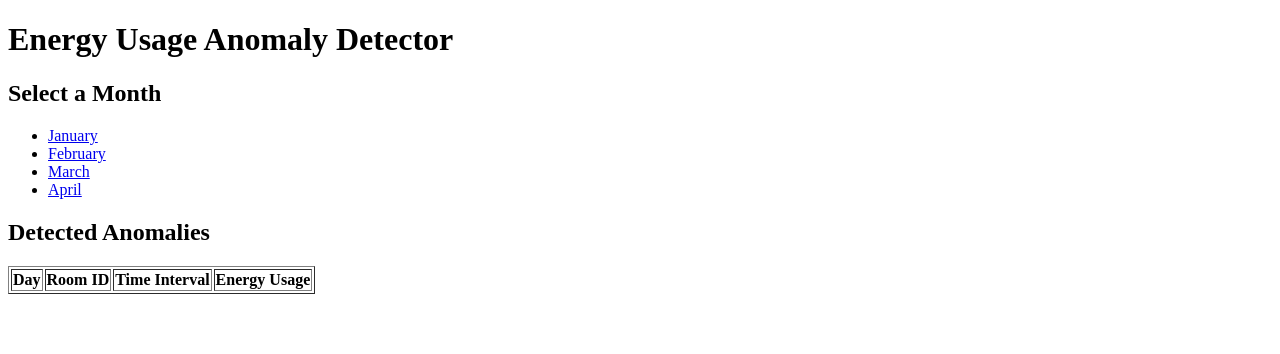
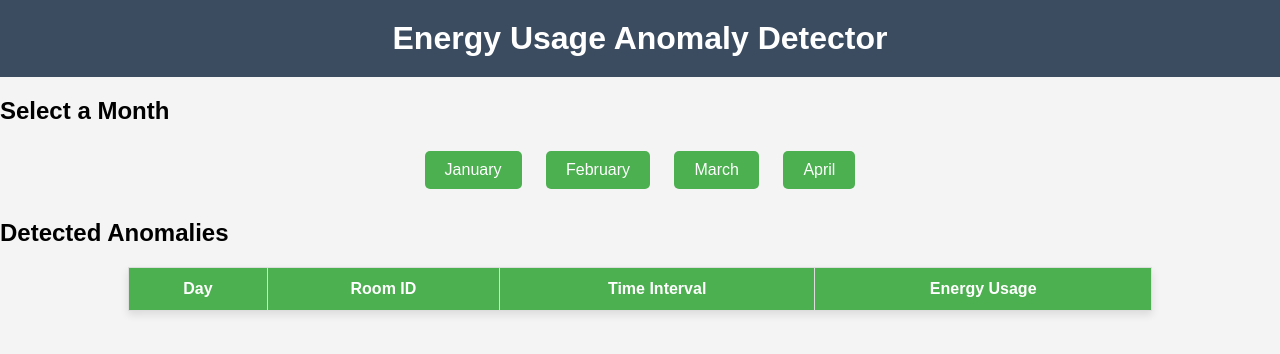
Before and after one commit to Swayam-Swaroop-Sahu/Energy-Spike-Detection, a plain HTML site: page index.html in a window 1280 px wide. Drawn offline with Linux system fonts and the light colour scheme.

Commit message:
Update index.html

```diff
--- a/index.html
+++ b/index.html
@@ -4,16 +4,87 @@
     <meta charset="UTF-8">
     <meta name="viewport" content="width=device-width, initial-scale=1.0">
     <title>Energy Usage Anomaly Detector</title>
+    <style>
+        body {
+            font-family: Arial, sans-serif;
+            margin: 0;
+            padding: 0;
+            background-color: #f4f4f4;
+        }
+        header {
+            background-color: #3b4c61;
+            color: #fff;
+            padding: 20px;
+            text-align: center;
+        }
+        h1, h2 {
+            margin: 0;
+            font-size: 2rem;
+        }
+        h2 {
+            margin-top: 20px;
+            font-size: 1.5rem;
+        }
+        ul {
+            list-style-type: none;
+            padding: 0;
+            text-align: center;
+        }
+        li {
+            display: inline-block;
+            margin: 10px;
+        }
+        button {
+            background-color: #4CAF50;
+            color: white;
+            padding: 10px 20px;
+            border: none;
+            font-size: 1rem;
+            cursor: pointer;
+            border-radius: 5px;
+            transition: background-color 0.3s ease;
+        }
+        button:hover {
+            background-color: #45a049;
+        }
+        table {
+            width: 80%;
+            margin: 20px auto;
+            border-collapse: collapse;
+            background-color: #fff;
+            box-shadow: 0 4px 8px rgba(0, 0, 0, 0.1);
+        }
+        th, td {
+            padding: 12px;
+            text-align: center;
+            border: 1px solid #ddd;
+        }
+        th {
+            background-color: #4CAF50;
+            color: white;
+        }
+        td {
+            background-color: #f9f9f9;
+        }
+        td:nth-child(even) {
+            background-color: #f2f2f2;
+        }
+        button:focus {
+            outline: none;
+        }
+    </style>
 </head>
 <body>
-    <h1>Energy Usage Anomaly Detector</h1>
+    <header>
+        <h1>Energy Usage Anomaly Detector</h1>
+    </header>
 
     <h2>Select a Month</h2>
     <ul>
-        <li><a href="#" onclick="loadDataset('jan.csv')">January</a></li>
-        <li><a href="#" onclick="loadDataset('feb.csv')">February</a></li>
-        <li><a href="#" onclick="loadDataset('mar.csv')">March</a></li>
-        <li><a href="#" onclick="loadDataset('apr.csv')">April</a></li>
+        <li><button onclick="loadDataset(1)">January</button></li>
+        <li><button onclick="loadDataset(2)">February</button></li>
+        <li><button onclick="loadDataset(3)">March</button></li>
+        <li><button onclick="loadDataset(4)">April</button></li>
     </ul>
 
     <h2>Detected Anomalies</h2>
```
